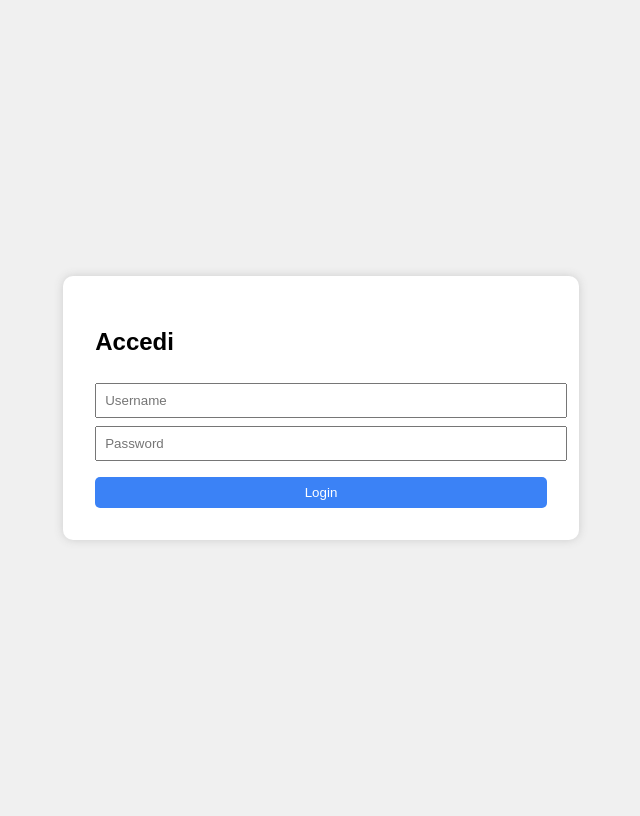
After one commit to NappiNicola/DashBoardManager, a Flask app: page /login in a window 1280 px wide. The commit adds this page. Shown: the whole page, without its empty margins (319-959 px from the left). Run offline with Flask 3, Linux system fonts and the light colour scheme.

Commit message:
add login page and functionality

```diff
--- a/app.py
+++ b/app.py
@@ -1,9 +1,11 @@
-from flask import Flask, render_template, request, redirect, jsonify, send_file
+from flask import Flask, render_template, request, redirect, jsonify, send_file, session, url_for
 import sqlite3
 import os
 import pandas as pd
+from werkzeug.security import generate_password_hash, check_password_hash
 
 app = Flask(__name__)
+app.secret_key = 'tua_chiave_segreta_super_sicura'
 
 DB_PATH = "database.db"
 
@@ -23,17 +25,33 @@ def init_db():
                 prezzo_vendita REAL
             )
         ''')
+        conn.execute('''
+            CREATE TABLE utenti (
+                id INTEGER PRIMARY KEY AUTOINCREMENT,
+                username TEXT UNIQUE NOT NULL,
+                password TEXT NOT NULL,
+                is_admin INTEGER NOT NULL DEFAULT 0
+            )
+        ''')
+        # Crea utente admin iniziale
+        from werkzeug.security import generate_password_hash
+        admin_pw = generate_password_hash("dev")
+        conn.execute("INSERT INTO utenti (username, password, is_admin) VALUES (?, ?, ?)", ("dev", admin_pw, 1))
         conn.commit()
         conn.close()
 
 @app.route('/')
 def index():
+    if not session.get('logged_in'):
+        return redirect(url_for('login'))
+
     db = get_db()
     prodotti = db.execute("SELECT * FROM prodotti").fetchall()
     tot_acquisto = sum(p['prezzo_acquisto'] for p in prodotti)
     tot_vendita = sum(p['prezzo_vendita'] or 0 for p in prodotti)
     profitto = tot_vendita - tot_acquisto
-    return render_template("index.html", prodotti=prodotti, tot_acquisto=tot_acquisto, tot_vendita=tot_vendita,profitto=profitto)
+    return render_template("index.html", prodotti=prodotti, tot_acquisto=tot_acquisto, tot_vendita=tot_vendita, profitto=profitto)
+
 
 @app.route('/add', methods=['POST'])
 def add_product():
@@ -91,6 +109,58 @@ def api_prodotti():
     return jsonify([dict(row) for row in prodotti])
 
 
+@app.route('/login', methods=['GET', 'POST'])
+def login():
+    error = None
+    if request.method == 'POST':
+        username = request.form['username']
+        password = request.form['password']
+
+        db = get_db()
+        user = db.execute("SELECT * FROM utenti WHERE username = ?", (username,)).fetchone()
+        if user and check_password_hash(user['password'], password):
+            session['logged_in'] = True
+            session['username'] = username
+            session['is_admin'] = user['is_admin']
+            return redirect(url_for('index'))
+        else:
+            error = 'Credenziali non valide'
+    return render_template('login.html', error=error)
+
+
+
+
+@app.route('/logout')
+def logout():
+    session.clear()
+    return redirect(url_for('login'))
+
+@app.route('/crea-utente', methods=['GET', 'POST'])
+def crea_utente():
+    if not session.get('logged_in') or not session.get('is_admin'):
+        return redirect(url_for('login'))
+
+    error = None
+    if request.method == 'POST':
+        username = request.form['username']
+        password = request.form['password']
+        is_admin = 1 if 'is_admin' in request.form else 0
+
+        hashed_pw = generate_password_hash(password)
+
+        try:
+            db = get_db()
+            db.execute("INSERT INTO utenti (username, password, is_admin) VALUES (?, ?, ?)",
+                       (username, hashed_pw, is_admin))
+            db.commit()
+            return redirect(url_for('index'))
+        except sqlite3.IntegrityError:
+            error = "Username già esistente"
+
+    return render_template('crea_utente.html', error=error)
+
+
+
 if __name__ == '__main__':
     init_db()
     app.run(debug=True)
--- /dev/null
+++ b/templates/login.html
@@ -0,0 +1,54 @@
+<!DOCTYPE html>
+<html lang="it">
+<head>
+    <meta charset="UTF-8">
+    <title>Login</title>
+    <style>
+        body {
+            font-family: sans-serif;
+            background: #f0f0f0;
+            display: flex;
+            height: 100vh;
+            justify-content: center;
+            align-items: center;
+        }
+        .login-box {
+            background: white;
+            padding: 2rem;
+            border-radius: 10px;
+            box-shadow: 0 0 10px #ccc;
+        }
+        input {
+            width: 100%;
+            padding: 0.5rem;
+            margin-top: 0.5rem;
+        }
+        button {
+            margin-top: 1rem;
+            padding: 0.5rem;
+            width: 100%;
+            background-color: #3B82F6;
+            color: white;
+            border: none;
+            border-radius: 5px;
+        }
+        .error {
+            color: red;
+            margin-top: 0.5rem;
+        }
+    </style>
+</head>
+<body>
+    <div class="login-box">
+        <form method="POST">
+            <h2>Accedi</h2>
+            <input type="text" name="username" placeholder="Username" required>
+            <input type="password" name="password" placeholder="Password" required>
+            <button type="submit">Login</button>
+            {% if error %}
+            <div class="error">{{ error }}</div>
+            {% endif %}
+        </form>
+    </div>
+</body>
+</html>
```
Also changed, not shown: templates/crea_utente.html (added, +54 -0 lines), templates/index.html (+14 -0 lines), database.db (deleted).
